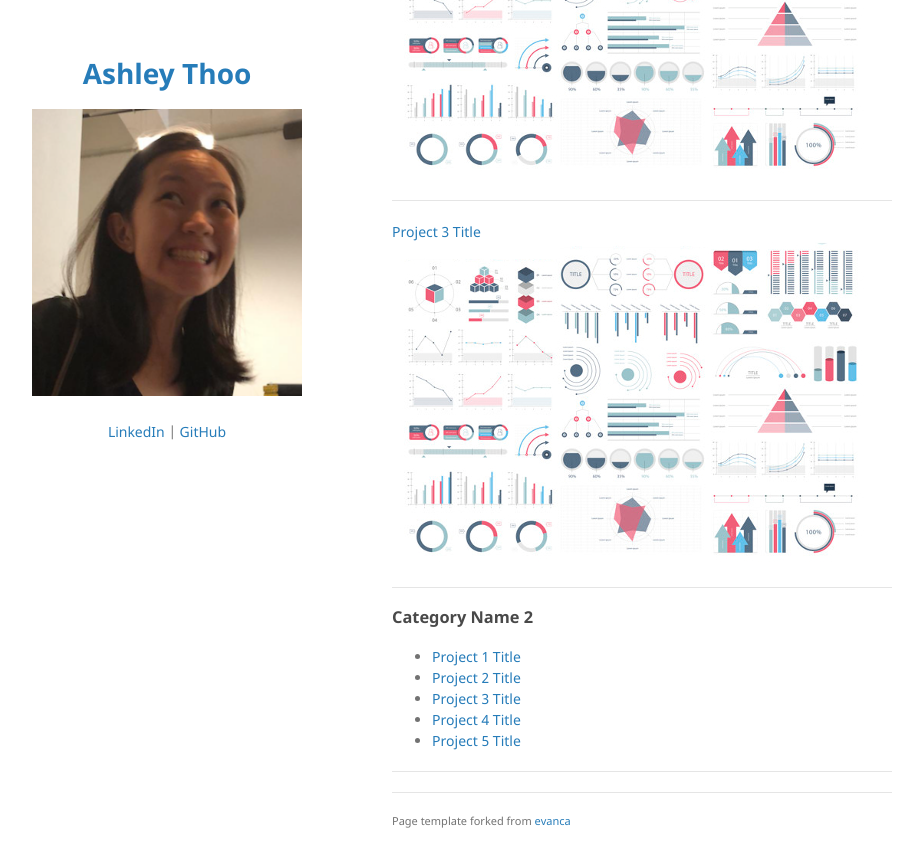
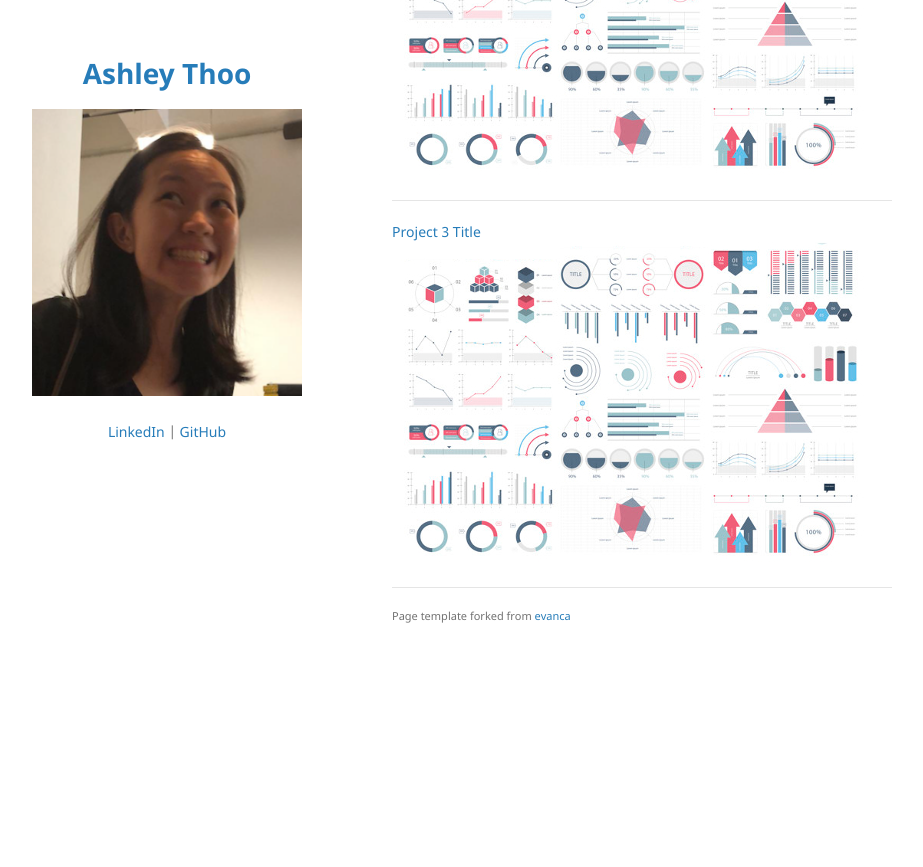
Before and after one commit to ashleythy/ashleythy.github.io, a Jekyll site: the page built from index.md, in a window 1280 px wide and 900 px high, scrolled down 713 px. Shown: the top 867 px of the window, without its empty margins (178-1101 px from the left). Built offline with Jekyll 4.4.1, drawn with Linux system fonts in a browser that asks for light colours; our own code applies the rules of GitHub Pages for plain Markdown files; after the commit the page ends 1408 px from its top, so only the background shows below that.

Commit message:
Update index.md

```diff
--- a/index.md
+++ b/index.md
@@ -15,19 +15,6 @@
 [Project 3 Title](http://example.com/)
 <img src="images/dummy_thumbnail.jpg?raw=true"/>
 
----
-
-### Category Name 2
-
-- [Project 1 Title](http://example.com/)
-- [Project 2 Title](http://example.com/)
-- [Project 3 Title](http://example.com/)
-- [Project 4 Title](http://example.com/)
-- [Project 5 Title](http://example.com/)
-
----
-
-
 
 
 ---
```
